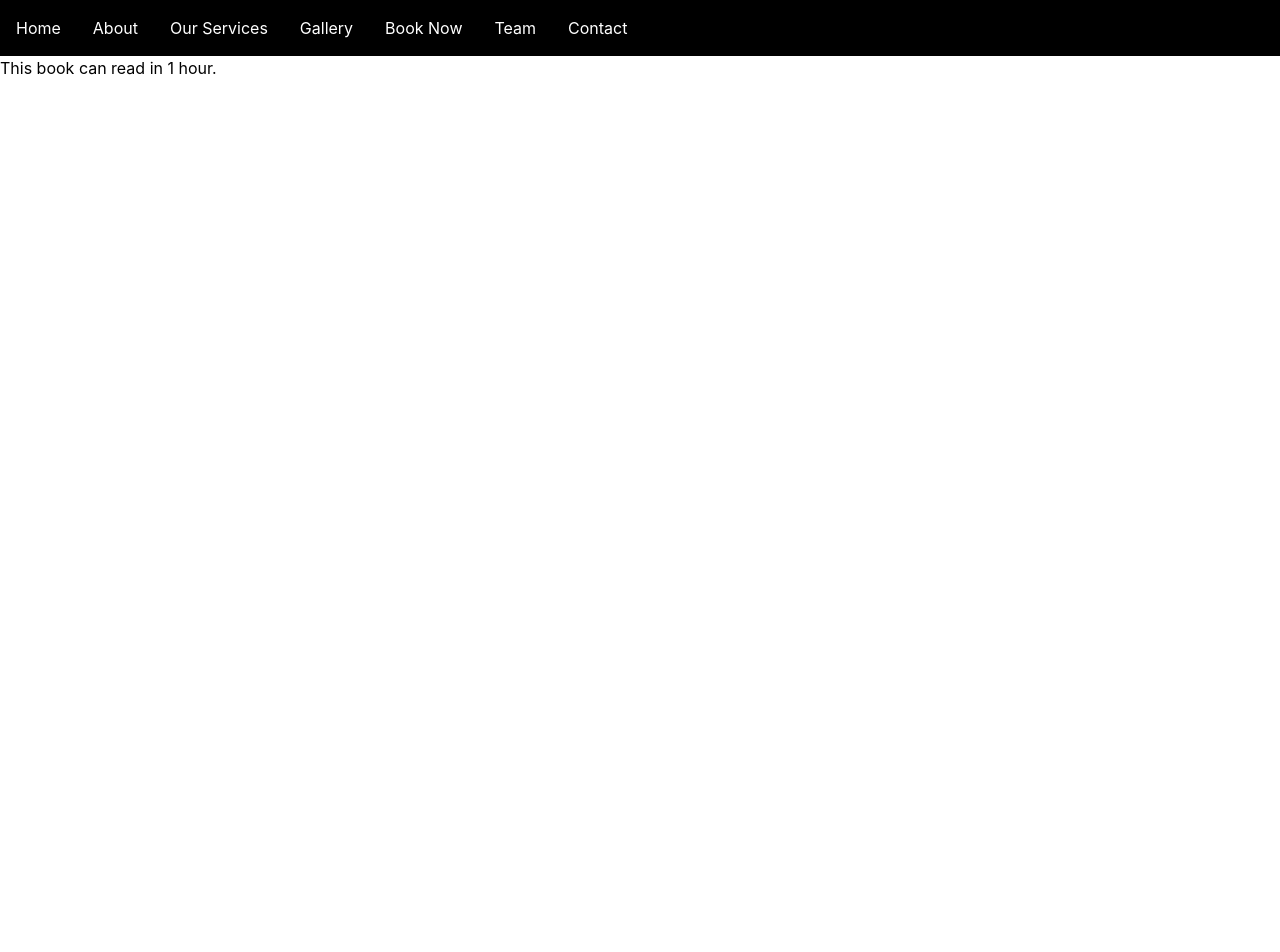
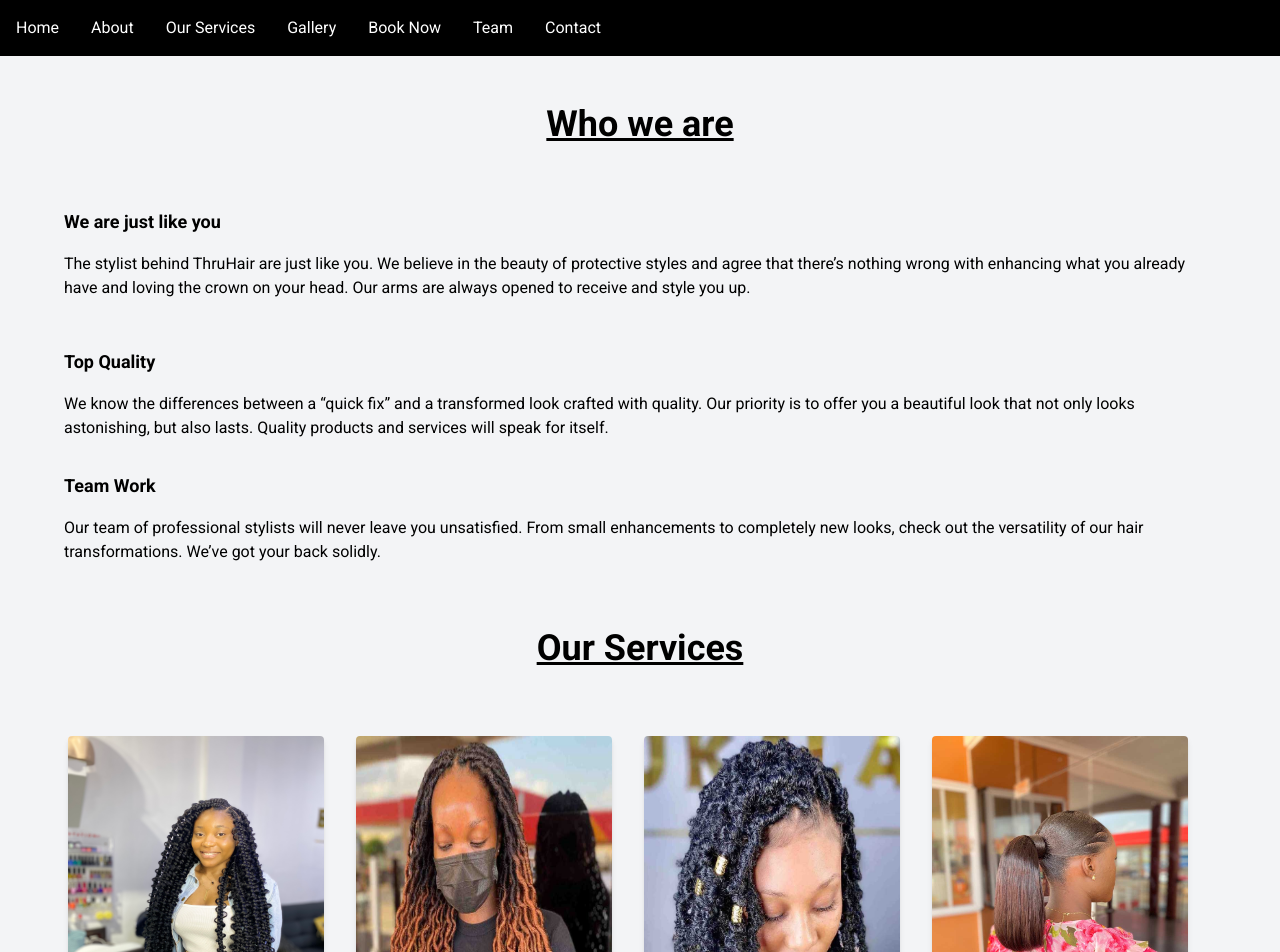
Before and after one commit to NanorIsrael/truhair, a React (Create React App) app: page /about in a window 1280 px wide. Shown: the top 952 px of the page. Before the commit the page ends 800 px from the top, so only its background shows below. Built offline with nearby package versions, Linux system fonts and the light colour scheme; the HTML template or start-up script is replaced by a standard one.

Commit message:
added about section

```diff
--- a/public/index.html
+++ b/public/index.html
@@ -13,15 +13,12 @@
       user's mobile device or desktop. See https://developers.google.com/web/fundamentals/web-app-manifest/
     -->
   <link rel="manifest" href="%PUBLIC_URL%/manifest.json" />
-  <!--
-      Notice the use of %PUBLIC_URL% in the tags above.
-      It will be replaced with the URL of the `public` folder during the build.
-      Only files inside the `public` folder can be referenced from the HTML.
+  <link rel="preconnect" href="https://fonts.googleapis.com">
+  <link rel="preconnect" href="https://fonts.gstatic.com" crossorigin>
+  <link
+    href="https://fonts.googleapis.com/css2?family=Roboto:ital,wght@0,300;0,400;0,500;0,700;0,900;1,400&display=swap"
+    rel="stylesheet">
 
-      Unlike "/favicon.ico" or "favicon.ico", "%PUBLIC_URL%/favicon.ico" will
-      work correctly both with client-side routing and a non-root public URL.
-      Learn how to configure a non-root public URL by running `npm run build`.
-    -->
   <link rel="stylesheet" href="%PUBLIC_URL%/style.css" />
   <title>React App</title>
 </head>
--- a/public/style.css
+++ b/public/style.css
@@ -557,12 +557,14 @@ video {
   margin: 0.25rem;
 }
 
-.m-3 {
-  margin: 0.75rem;
+.mx-8 {
+  margin-left: 2rem;
+  margin-right: 2rem;
 }
 
-.m-auto {
-  margin: auto;
+.mx-16 {
+  margin-left: 4rem;
+  margin-right: 4rem;
 }
 
 .my-4 {
@@ -570,42 +572,72 @@ video {
   margin-bottom: 1rem;
 }
 
-.my-0 {
-  margin-top: 0px;
-  margin-bottom: 0px;
+.my-8 {
+  margin-top: 2rem;
+  margin-bottom: 2rem;
 }
 
-.mx-auto {
-  margin-left: auto;
-  margin-right: auto;
+.my-12 {
+  margin-top: 3rem;
+  margin-bottom: 3rem;
 }
 
-.ml-auto {
-  margin-left: auto;
+.mx-4 {
+  margin-left: 1rem;
+  margin-right: 1rem;
 }
 
-.mr-auto {
-  margin-right: auto;
+.my-2 {
+  margin-top: 0.5rem;
+  margin-bottom: 0.5rem;
 }
 
-.ml-4 {
-  margin-left: 1rem;
+.mt-4 {
+  margin-top: 1rem;
+}
+
+.mb-8 {
+  margin-bottom: 2rem;
+}
+
+.mb-16 {
+  margin-bottom: 4rem;
+}
+
+.mb-32 {
+  margin-bottom: 8rem;
+}
+
+.mb-24 {
+  margin-bottom: 6rem;
+}
+
+.mt-8 {
+  margin-top: 2rem;
 }
 
 .mr-4 {
   margin-right: 1rem;
 }
 
+.mr-8 {
+  margin-right: 2rem;
+}
+
+.mt-2 {
+  margin-top: 0.5rem;
+}
+
+.block {
+  display: block;
+}
+
 .flex {
   display: flex;
 }
 
-.h-3 {
-  height: 0.75rem;
-}
-
-.h-96 {
-  height: 24rem;
+.grid {
+  display: grid;
 }
 
 .h-full {
@@ -628,28 +660,44 @@ video {
   width: 20rem;
 }
 
-.flex-row {
-  flex-direction: row;
+.w-1\/2 {
+  width: 50%;
 }
 
-.flex-col {
-  flex-direction: column;
+.w-3\/4 {
+  width: 75%;
+}
+
+.grid-cols-3 {
+  grid-template-columns: repeat(3, minmax(0, 1fr));
+}
+
+.grid-cols-4 {
+  grid-template-columns: repeat(4, minmax(0, 1fr));
+}
+
+.grid-cols-2 {
+  grid-template-columns: repeat(2, minmax(0, 1fr));
+}
+
+.grid-cols-1 {
+  grid-template-columns: repeat(1, minmax(0, 1fr));
 }
 
 .flex-wrap {
   flex-wrap: wrap;
 }
 
-.justify-end {
-  justify-content: flex-end;
-}
-
 .justify-center {
   justify-content: center;
 }
 
-.justify-between {
-  justify-content: space-between;
+.gap-2 {
+  gap: 0.5rem;
+}
+
+.gap-4 {
+  gap: 1rem;
 }
 
 .overflow-hidden {
@@ -675,12 +723,17 @@ video {
   background-color: rgb(107 114 128 / var(--tw-bg-opacity));
 }
 
-.bg-cover {
-  background-size: cover;
+.bg-gray-100 {
+  --tw-bg-opacity: 1;
+  background-color: rgb(243 244 246 / var(--tw-bg-opacity));
 }
 
 .p-2 {
   padding: 0.5rem;
+}
+
+.p-1 {
+  padding: 0.25rem;
 }
 
 .py-4 {
@@ -688,45 +741,62 @@ video {
   padding-bottom: 1rem;
 }
 
-.pl-4 {
-  padding-left: 1rem;
-}
-
-.pr-4 {
-  padding-right: 1rem;
-}
-
-.pl-8 {
-  padding-left: 2rem;
-}
-
-.pr-8 {
-  padding-right: 2rem;
-}
-
-.pl-16 {
+.px-16 {
   padding-left: 4rem;
-}
-
-.pr-16 {
   padding-right: 4rem;
 }
 
-.pl-24 {
-  padding-left: 6rem;
+.pt-4 {
+  padding-top: 1rem;
 }
 
-.pr-24 {
-  padding-right: 6rem;
+.pt-8 {
+  padding-top: 2rem;
+}
+
+.pb-16 {
+  padding-bottom: 4rem;
+}
+
+.pb-8 {
+  padding-bottom: 2rem;
+}
+
+.pb-5 {
+  padding-bottom: 1.25rem;
 }
 
 .text-center {
   text-align: center;
 }
 
+.text-xl {
+  font-size: 1.25rem;
+  line-height: 1.75rem;
+}
+
+.text-4xl {
+  font-size: 2.25rem;
+  line-height: 2.5rem;
+}
+
+.text-lg {
+  font-size: 1.125rem;
+  line-height: 1.75rem;
+}
+
+.font-bold {
+  font-weight: 700;
+}
+
 .text-white {
   --tw-text-opacity: 1;
   color: rgb(255 255 255 / var(--tw-text-opacity));
+}
+
+.underline {
+  -webkit-text-decoration-line: underline;
+          text-decoration-line: underline;
 }
 
 .shadow-md {
@@ -735,16 +805,49 @@ video {
   box-shadow: var(--tw-ring-offset-shadow, 0 0 #0000), var(--tw-ring-shadow, 0 0 #0000), var(--tw-shadow);
 }
 
+.shadow {
+  --tw-shadow: 0 1px 3px 0 rgb(0 0 0 / 0.1), 0 1px 2px -1px rgb(0 0 0 / 0.1);
+  --tw-shadow-colored: 0 1px 3px 0 var(--tw-shadow-color), 0 1px 2px -1px var(--tw-shadow-color);
+  box-shadow: var(--tw-ring-offset-shadow, 0 0 #0000), var(--tw-ring-shadow, 0 0 #0000), var(--tw-shadow);
+}
+
 @media (min-width: 768px) {
+  .md\:mx-16 {
+    margin-left: 4rem;
+    margin-right: 4rem;
+  }
+
   .md\:flex {
     display: flex;
+  }
+
+  .md\:grid {
+    display: grid;
+  }
+
+  .md\:h-80 {
+    height: 20rem;
   }
 
   .md\:w-80 {
     width: 20rem;
   }
 
-  .md\:pl-24 {
-    padding-left: 6rem;
+  .md\:grid-cols-2 {
+    grid-template-columns: repeat(2, minmax(0, 1fr));
   }
 }
+
+@media (min-width: 1024px) {
+  .lg\:w-64 {
+    width: 16rem;
+  }
+
+  .lg\:w-80 {
+    width: 20rem;
+  }
+
+  .lg\:grid-cols-4 {
+    grid-template-columns: repeat(4, minmax(0, 1fr));
+  }
+}
--- a/src/components/card.tsx
+++ b/src/components/card.tsx
@@ -1,6 +1,6 @@
 const  Card = ({img}: any) => (
     <div>
-    <div className="bg-white rounded overflow-hidden shadow-md w-96 h-full m-2 md:w-80 h-80 m-1">
+    <div className="bg-white rounded overflow-hidden shadow-md w-80 h-80 m-2 lg:w-64 m-1">
     <img src={`/images/hair-styles/` + img.photo} alt='' className='w-full h-full'/>
     </div>
     <p>{img.name}</p>
--- a/src/index.css
+++ b/src/index.css
@@ -1,6 +1,6 @@
 body {
   margin: 0;
-  font-family: -apple-system, BlinkMacSystemFont, 'Segoe UI', 'Roboto', 'Oxygen',
+  font-family: 'Roboto',  -apple-system, BlinkMacSystemFont, 'Segoe UI', 'Roboto', 'Oxygen',
     'Ubuntu', 'Cantarell', 'Fira Sans', 'Droid Sans', 'Helvetica Neue',
     sans-serif;
   -webkit-font-smoothing: antialiased;
--- a/src/pages/About.tsx
+++ b/src/pages/About.tsx
@@ -1,8 +1,83 @@
+import Card from "../components/card";
+
 function About() {
-    return <div>
-        <nav>
-        <p>This book can read in 1&#xA0;hour.</p>
-        </nav>
+  const images = [{photo:'Butterfly-braids.jpeg', name:'BRAIDS'}, {photo:'crocheting.jpg', name:'WEAVES and WIGS'}, {photo:'distress-locks.jpg', name:'HAIR CARE'}, {photo:'gel-pony.jpg', name:'NAIL CARE'}]
+
+    return <div className="bg-gray-100">
+
+        <section className="mx-8 md:mx-16">
+        <section className="py-4">
+          <h1 className="font-bold text-4xl mt-8 mb-16 text-center underline">Who we are</h1>
+          <article className=" my-12">
+            <h2 className="font-bold text-lg my-4">We are just like you</h2>
+            <p>The stylist behind ThruHair are just like you. We believe in the beauty of protective styles and agree that there’s nothing wrong with enhancing what you already have and loving the crown on your head. Our arms are always opened to receive and style you up.</p>
+          </article>
+          <article className=" my-8">
+            <h2 className="font-bold text-lg my-4">Top Quality</h2>
+            <p>We know the differences between a “quick fix” and a transformed look crafted with quality. Our priority is to offer you a beautiful look that not only looks astonishing, but also lasts. Quality products and services will speak for itself.</p>
+          </article>
+          <article className=" my-8">
+            <h2 className="font-bold text-lg my-4">Team Work</h2>
+            <p>Our team of professional stylists will never leave you unsatisfied. From small enhancements to completely new looks, check out the versatility of our hair transformations. We’ve got your back solidly.</p>
+          </article>
+        </section>
+        <section className="pb-8">
+        <h2 className="font-bold text-4xl mt-4 mb-16 text-center underline">Our Services</h2>
+        <div className="grid md:grid-cols-2 lg:grid-cols-4">
+        { images.map(img => <Card img={img}/>)}
+        </div>
+        </section>
+
+        <section className="pb-8">
+        <h2 className="font-bold text-4xl mt-4 mb-16 text-center underline">Creative Works</h2>
+        <article>
+            <h4>Do you like what you see? </h4>
+            <p>Follow! Let us take you through our various hair styles catalogue that will help you select your suitable match. It is that easy and convenient and just a click away from booking us.</p>
+          </article>
+        <div className="grid md:grid-cols-2 lg:grid-cols-4">
+        { images.map(img => <Card img={img}/>)}
+        </div>
+        </section>
+        <section className="pb-8">
+        <h2 className="font-bold text-4xl mt-4 mb-16 text-center underline">Our Team</h2>
+        <div className="grid md:grid-cols-2 lg:grid-cols-4">
+        { images.map(img => <Card img={img}/>)}
+        </div>
+        </section>
+
+      <section>
+        <h2 className="font-bold text-4xl mt-4 mb-16 text-center underline">Contact Us</h2>
+      <form action="" className="w-3/4">
+        <fieldset>
+          {/* <legend>Your contact details</legend> */}
+          <div className="grid grid-cols-1 md:grid-cols-2 gap-4">
+            <div className="">
+              <label htmlFor='name'>Name:</label>
+              <input type="text" placeholder="NAME" className="block w-full p-2 rounded shadow"/>
+            </div>
+
+            <div>
+              <label htmlFor='name'>Email:</label>
+              <input type="email" placeholder="EMAIL" className="block w-full p-2 rounded shadow"/>
+            </div>
+
+          </div>
+        </fieldset>
+        <fieldset className="pb-16 ">
+          {/* <legend>Your message</legend> */}
+          <div className="my-4">
+            <label htmlFor='name' >Subject:</label>
+            <input type="text" placeholder="SUBJECT" className="block w-full p-2 rounded shadow"/>
+          </div>
+              <label htmlFor='name'>Message:</label>
+              <textarea rows={5} name={'message'} placeholder="MESSAGE" className="block w-full p-2 rounded shadow"/>
+              <input type="submit" className="bg-black w-full p-2 rounded shadow text-white mt-4"/>
+
+        </fieldset>
+        </form>
+      </section>
+
+        </section>
         </div>
 }
 
```
